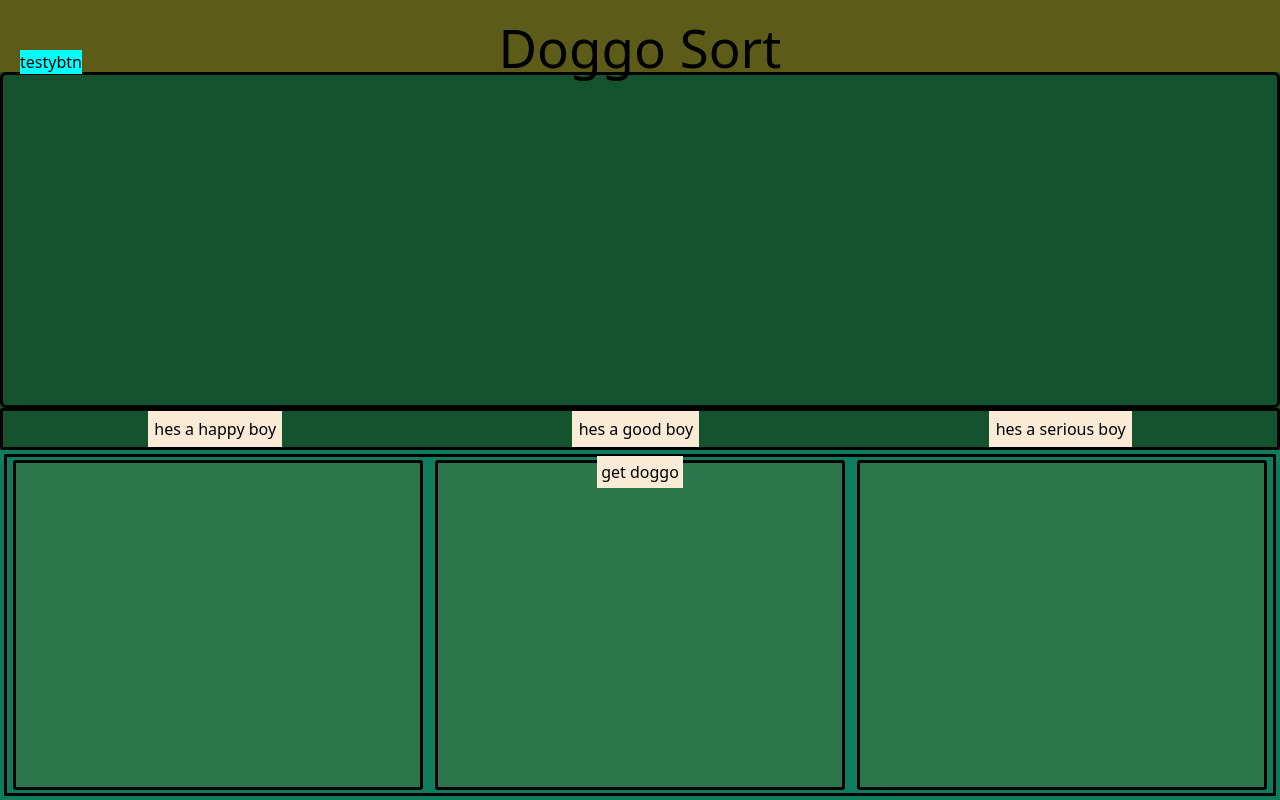
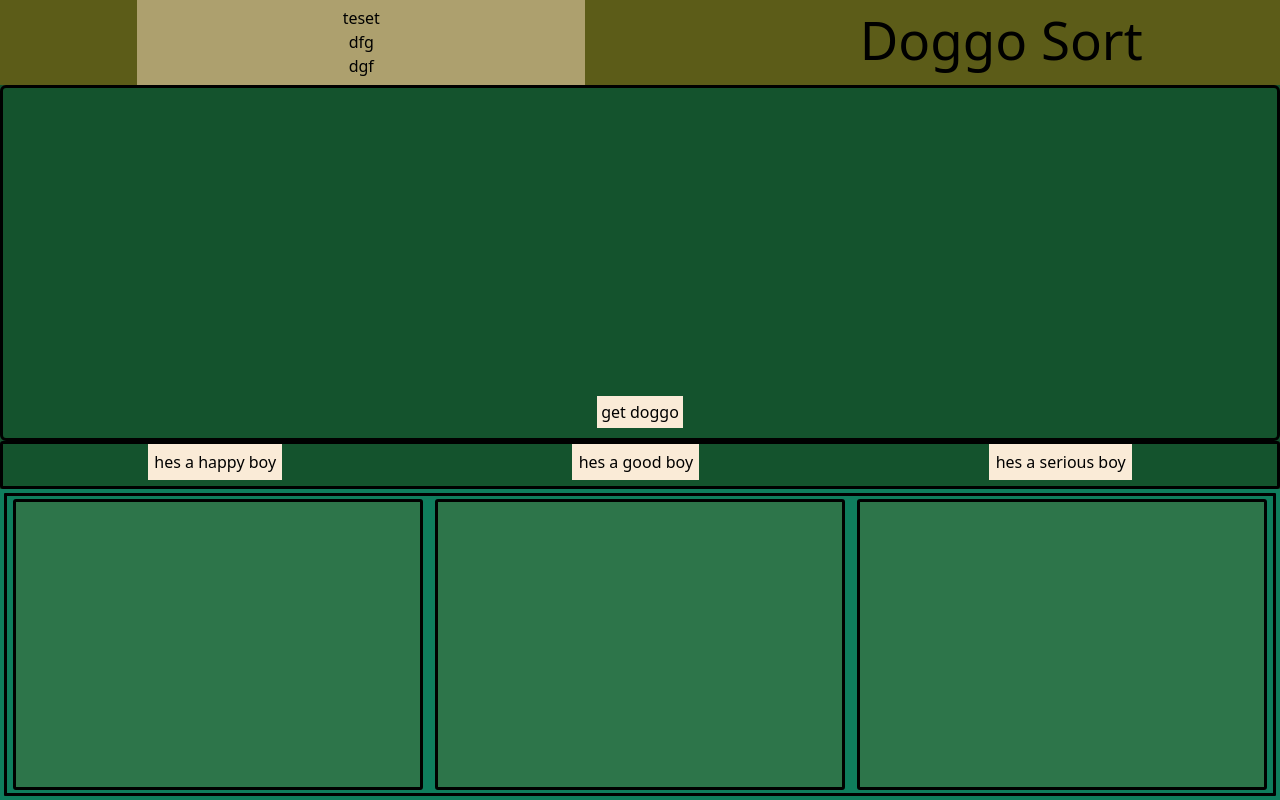
Before and after one commit to wujekd/DoggoSort, a plain HTML site: page index.html in a window 1280 px wide. Drawn offline with nearby package versions, Linux system fonts and the light colour scheme.

Commit message:
stats component subscribing to changes

```diff
--- a/index.html
+++ b/index.html
@@ -5,135 +5,17 @@
     <meta name="viewport" content="width=device-width, initial-scale=1.0">
     <title>Document</title>
     <script src="https://cdn.tailwindcss.com"></script>
+    <link rel="stylesheet" href="style.css">
 </head>
-<style>
-    html, body{
-        height: 100%;
-        margin: 0;
-    }
-    .header{
-        font-size: 3.3rem;
-        background-color: rgb(92, 92, 24);
-        height: 9vh;
-    }
-
-    #getDoggoBtn{
-        background-color: antiquewhite;
-        padding: 4px;
-        position: absolute;
-        top: 28.5rem;
-    }
-    .imgContainer{
-        border: solid;
-        border-radius: 6px;
-        display: flex;
-        justify-content: center;
-        padding: 0.3rem;
-    }
-    .img-main {
-        height: 40vh;
-        width: auto;
-        object-fit: contain;
-        max-width: 100%;
-        display: block;
-    }
-    .welcome {
-        font-family: monospace;
-        font-weight: bolder;
-        font-size: 16rem;
-        background-color: rgba(0, 255, 255, 0.264);
-        margin: 1rem;
-        border-radius: 30%;
-        display: flex;
-        justify-content: center;
-    }
-    .lists{
-        display: flex;
-        margin-top: 2rem;
-        flex-grow: 1;
-        justify-content: space-around;
-        border: solid;
-        border-radius: 1px;
-        margin: 4px;
-        opacity: 0%;
-        transition: opacity 0.4s ease;
-
-    }
-    .lists > div {
-        width: 32vw;
-        margin: 3px;
-        display: flex;
-        flex-direction: column;
-        align-items: center;
-        background-color: rgba(85, 107, 47, 0.423);
-        border: solid;
-        border-radius: 3px;
-        display: flex;
-        flex-wrap: wrap;
-
-    }
-    .buttons{
-        display: flex;
-        justify-content: space-around;
-    }
-    .buttons button {
-        background-color: antiquewhite;
-        padding: 0.4rem;
-    }
-    .lowerSection{
-
-        height: 100%;
-        background-color: rgba(0, 255, 242, 0.245);
-        display: flex;
-        flex-direction: column;
 
 
-    }
-    .midSection{
-        height: 5rem;
-        border: solid;
-        border-radius: 3px;
-    }
-
-    .splash1{
-        position: relative;
-        display: flex;
-        flex-direction: column;
-        align-items: center;
-        opacity: 0%;
-        transition: opacity 0.4s ease;
-    }
-    .show{
-        opacity: 100%
-    }
-    .splash1 button{
-        background-color: rgb(183, 134, 73);
-        position: absolute;
-        bottom: 55px;
-        padding: 4px;
-
-    }
-
-    .testyBtn{
-        position: fixed;
-        background-color: aqua;
-        top: 50px;
-        left: 20px;
-    }
-
-    .lists div img {
-        height: auto;
-        width: 45%;
-
-    }
-</style>
-<body class="flex flex-col bg-green-900 justify-center items-cente relative">
+<body class="bg-green-900">
     <script src="js/main.js" defer type="module"></script>
 
 
     <div class="testyBtn">testybtn</div>
 
-    <nav class="header p-2 w-full flex justify-center">Doggo Sort</nav>
+    <nav class="header">Doggo Sort</nav>
 
     <main class="imgContainer">
         <img src="" class="img-main" />
@@ -157,6 +39,13 @@
         </div>
     </template>
 
+    <template id="statsTemplate">
+        <div class="stats">
+            <p id="happyCounter">teset</p>
+            <p id="goodCounter">dfg</p>
+            <p id="seriousCouter">dgf</p>
+        </div>
+    </template>
     <template id="buttonsTemplate">
         <div class="buttons">
             <button class="addHappyButton">hes a happy boy</button>
--- a/js/lists.js
+++ b/js/lists.js
@@ -1,6 +1,7 @@
 import { pubsub } from "./pubsub.js"
 
 export const lists = {
+    //list: [[happy urls], [good list], [serious list]]
     list: [[],[],[]],
     render: container => {
         let template = document.getElementById("listsTemplate");
@@ -9,7 +10,6 @@ export const lists = {
         setTimeout(()=>{
             div.classList.add("show");
         }, 5)
-
 
         pubsub.subscribe("happyAdded", lists.happyAdded);
         pubsub.subscribe("goodAdded", lists.goodAdded);
@@ -23,13 +23,14 @@ export const lists = {
         lists.list[0] = newHappyList;
 
         console.log(lists.list[0])
-        // pubsub.publish('happyUpdated', lists.list[0]);
+        pubsub.publish('happyUpdated', lists.list[0].size);
 
         const listHappy = document.querySelector(".listHappy")
         listHappy.innerHTML = '';
         lists.list[0].forEach(url => {
             const dogPic = document.createElement("img");
             dogPic.setAttribute("src", url);
+            dogPic.addEventListener("click", lists.happyDeleted)
             listHappy.appendChild(dogPic)
         })
     },
@@ -40,5 +41,19 @@ export const lists = {
         console.log("url: ", url);
     },
 
+    happyDeleted: e => {
+        let item = e.target;
+        console.log(item)
+        const url = item.getAttribute("src");
+        // lists.list[0] = new Set(Array.from(lists.list[0]).filter((x)=> x != url));
+        lists.list[0].delete(url);
+        item.parentElement.removeChild(item);
+
+        console.log(`removed the item ${url}`)
+        pubsub.publish("happyUpdated", lists.list[0].size
+        )
+
+    }
+
 
 }
--- a/js/main.js
+++ b/js/main.js
@@ -2,12 +2,14 @@ import { splash1 } from "./splash1.js";
 import { lists } from "./lists.js";
 import { buttons } from "./buttons.js";
 import { pubsub } from "./pubsub.js";
+import { stats } from "./stats.js";
 
 
 
 document.addEventListener("DOMContentLoaded", ()=> {
 
 
+    const header = document.querySelector(".header");
     const mainImg = document.querySelector(".img-main");
     const getDoggoBtn = document.querySelector("#getDoggoBtn");
     const midSection = document.querySelector(".midSection");
@@ -30,6 +32,8 @@ document.addEventListener("DOMContentLoaded", ()=> {
     }
 
 
+
+    stats.render(header);
     buttons.render(midSection)
 
     // splash1.render(lowerSection);
--- /dev/null
+++ b/js/stats.js
@@ -0,0 +1,24 @@
+import {pubsub} from "./pubsub.js"
+
+
+export const stats = {
+    list: [],
+    render: container => {
+        let template = document.getElementById("statsTemplate");
+        const div = template.content.cloneNode(true).firstElementChild;
+        container.appendChild(div);
+
+        pubsub.subscribe("happyUpdated", stats.happyUpdated);
+        // pubsub.subscribe("goodUpdated");
+        // pubsub.subscribe("seriousUpdated");
+
+        // pubsub.subscribe("happyRemoved");
+        // pubsub.subscribe("goodRemoved");
+        // pubsub.subscribe("seriousRemoved");
+    },
+    happyUpdated: x => {
+        document.getElementById(
+            "happyCounter"
+        ).innerHTML = `Theres ${x} happy dogs`
+    }
+}
--- /dev/null
+++ b/style.css
@@ -0,0 +1,148 @@
+* {
+    box-sizing: border-box;
+}
+html, body{
+    height: 100%;
+    margin: 0;
+}
+body {
+    display: grid;
+    grid-template-rows: 1fr 8fr 1fr 7fr;  /* Adjusted to give mid section half the height */
+    height: 100vh;  /* Full height of the viewport */
+    margin: 0;
+}
+
+.header {
+    display: flex;
+    flex-direction: row-reverse;
+    justify-content: space-around;
+    font-size: 3.3rem;
+    background-color: rgb(92, 92, 24);
+    position: sticky;
+    top: 0;
+    z-index: 1000; /* Ensures the header is always on top */
+}
+
+#getDoggoBtn {
+    background-color: antiquewhite;
+    padding: 4px;
+    position: absolute;
+    bottom: 10px;
+}
+.imgContainer{
+    position: relative;
+    border: solid;
+    border-radius: 6px;
+    display: flex;
+    justify-content: center;
+    padding: 0.3rem;
+}
+.img-main {
+    height: 40vh;
+    width: auto;
+    object-fit: contain;
+    max-width: 100%;
+    display: block;
+}
+.welcome {
+    font-family: monospace;
+    font-weight: bolder;
+    font-size: 16rem;
+    background-color: rgba(0, 255, 255, 0.264);
+    margin: 1rem;
+    border-radius: 30%;
+    display: flex;
+    justify-content: center;
+}
+.lists{
+    display: flex;
+    margin-top: 2rem;
+    flex-grow: 1;
+    justify-content: space-around;
+    border: solid;
+    border-radius: 1px;
+    margin: 4px;
+    opacity: 0%;
+    transition: opacity 0.4s ease;
+
+}
+.lists > div {
+    width: 32vw;
+    margin: 3px;
+    display: flex;
+    flex-direction: column;
+    align-items: center;
+    background-color: rgba(85, 107, 47, 0.423);
+    border: solid;
+    border-radius: 3px;
+    display: flex;
+    flex-wrap: wrap;
+
+}
+.buttons{
+    display: flex;
+    justify-content: space-around;
+    align-items: center;
+}
+.buttons button {
+    background-color: antiquewhite;
+    padding: 0.4rem;
+}
+.lowerSection{
+
+    height: 100%;
+    background-color: rgba(0, 255, 242, 0.245);
+    display: flex;
+    flex-direction: column;
+
+
+}
+.midSection{
+    height: 3rem;
+    border: solid;
+    border-radius: 3px;
+}
+
+.splash1{
+    position: relative;
+    display: flex;
+    flex-direction: column;
+    align-items: center;
+    opacity: 0%;
+    transition: opacity 0.4s ease;
+}
+.show{
+    opacity: 100%
+}
+.splash1 button{
+    background-color: rgb(183, 134, 73);
+    position: absolute;
+    bottom: 55px;
+    padding: 4px;
+
+}
+
+.testyBtn{
+    position: fixed;
+    background-color: aqua;
+    top: 50px;
+    left: 20px;
+}
+
+.lists div img {
+    height: auto;
+    width: 45%;
+
+}
+
+.stats{
+    display: flex;
+    flex-direction: column;
+    align-items: center;
+    background-color: rgba(255, 228, 196, 0.497);
+    font-size: 1rem;
+    padding: 0.4rem;
+    width: 35%;
+    flex-shrink: 2;
+    /* display:; */
+}
```
